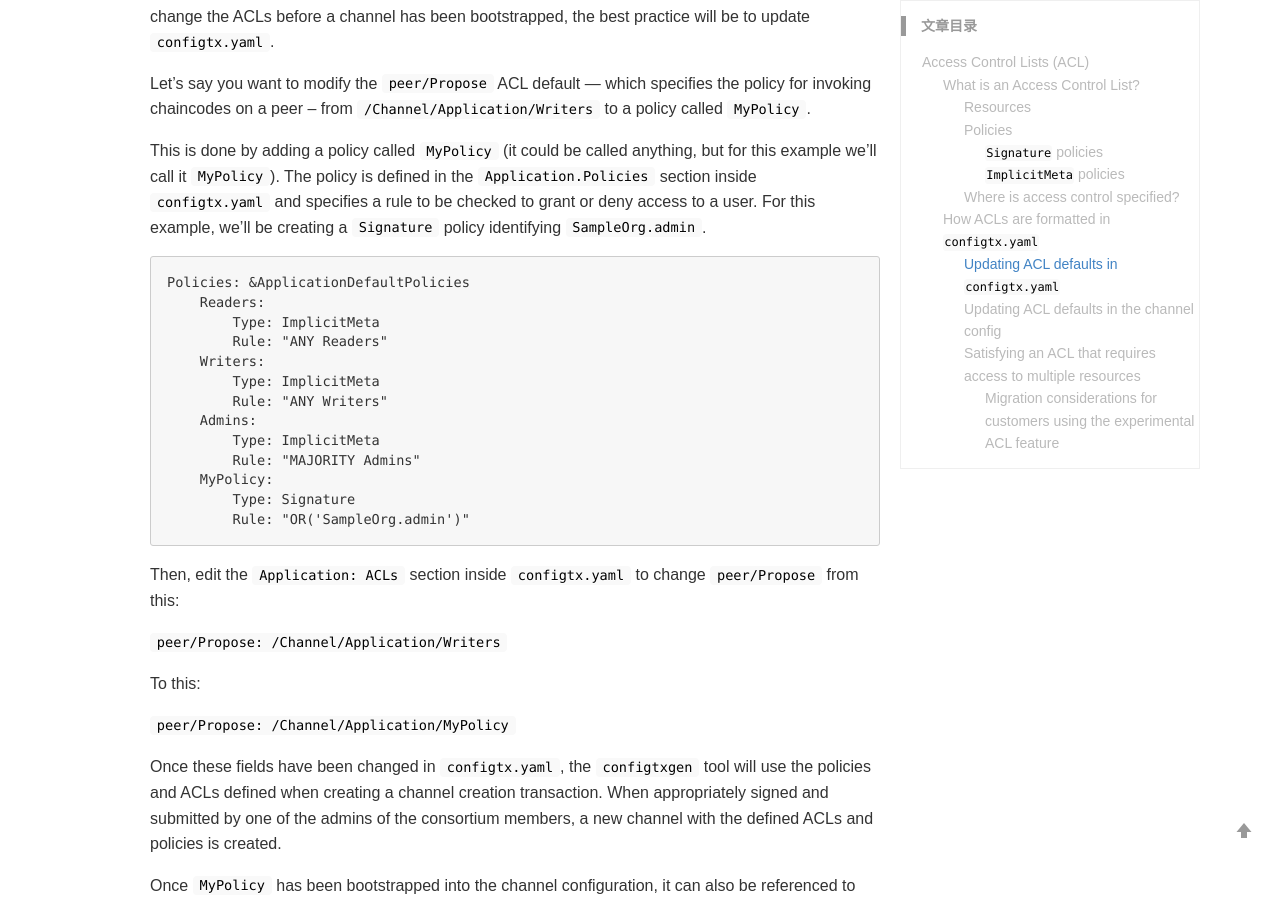
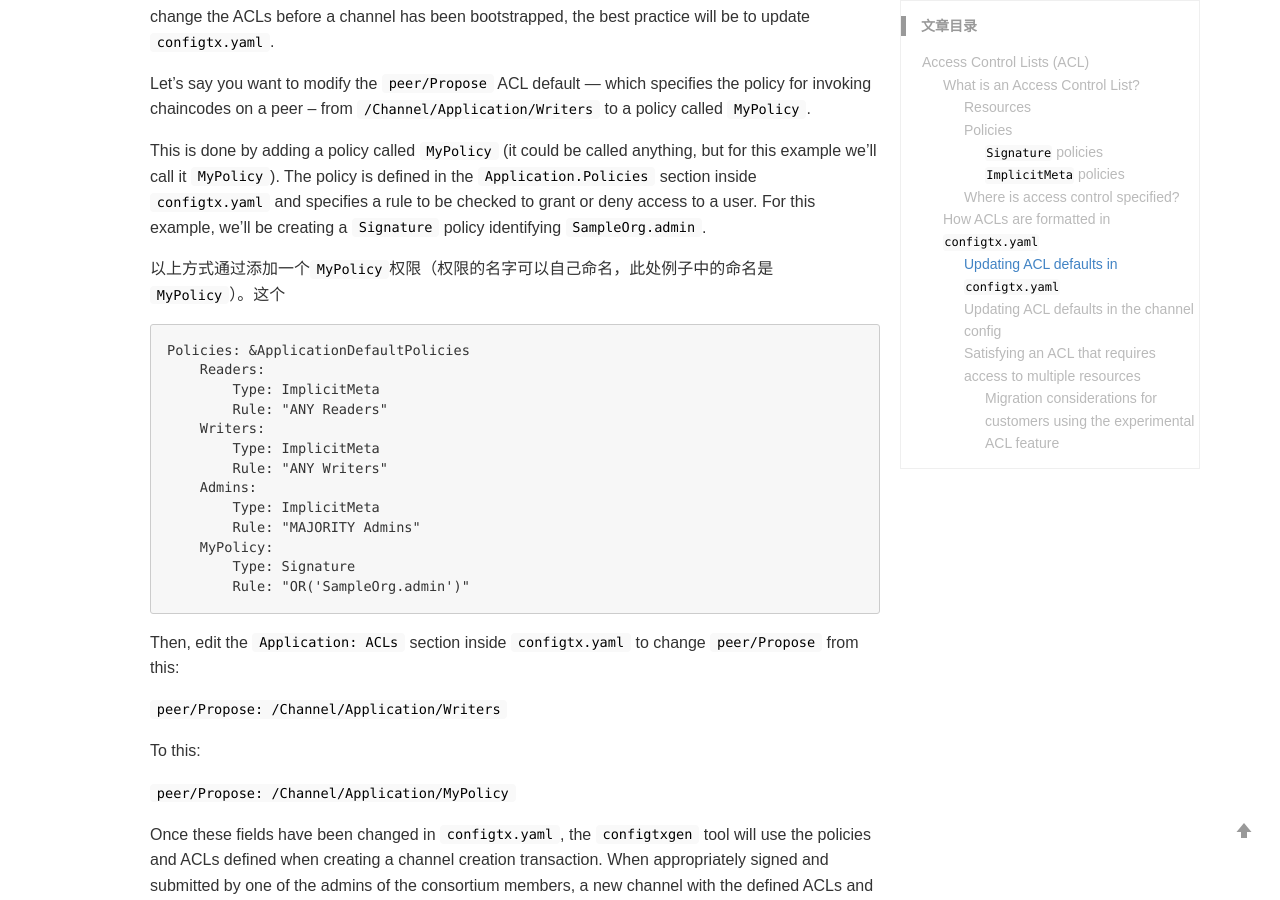
Before and after one commit to nox60/nox60.github.io, a Jekyll site: the page built from _posts/2019-8-18-Access-Control-Lists-(ACL).md, in a window 1280 px wide and 900 px high, scrolled down 4138 px. Built offline with Jekyll 4.4.1, drawn with Linux system fonts in a browser that asks for light colours; our own code applies the rules of GitHub Pages for plain Markdown files; comment, search, counter and statistics services are not loaded.

Commit message:
Modify files

````diff
--- a/_posts/2019-8-18-Access-Control-Lists-(ACL).md
+++ b/_posts/2019-8-18-Access-Control-Lists-(ACL).md
@@ -191,6 +191,8 @@ but for this example we'll call it `MyPolicy`). The policy is defined in the
 checked to grant or deny access to a user. For this example, we'll be creating a
 `Signature` policy identifying `SampleOrg.admin`.
 
+以上方式通过添加一个`MyPolicy`权限（权限的名字可以自己命名，此处例子中的命名是 `MyPolicy`）。这个
+
 ```
 Policies: &ApplicationDefaultPolicies
     Readers:
````
